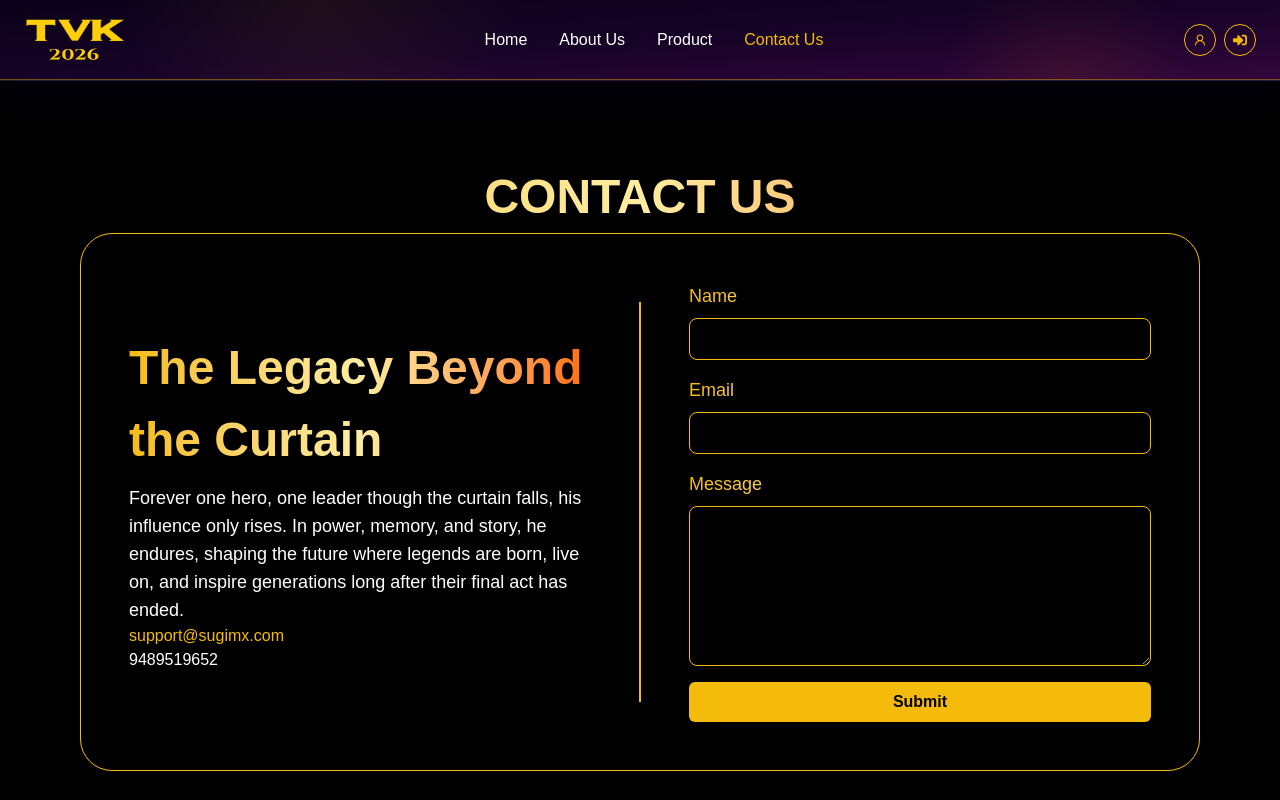
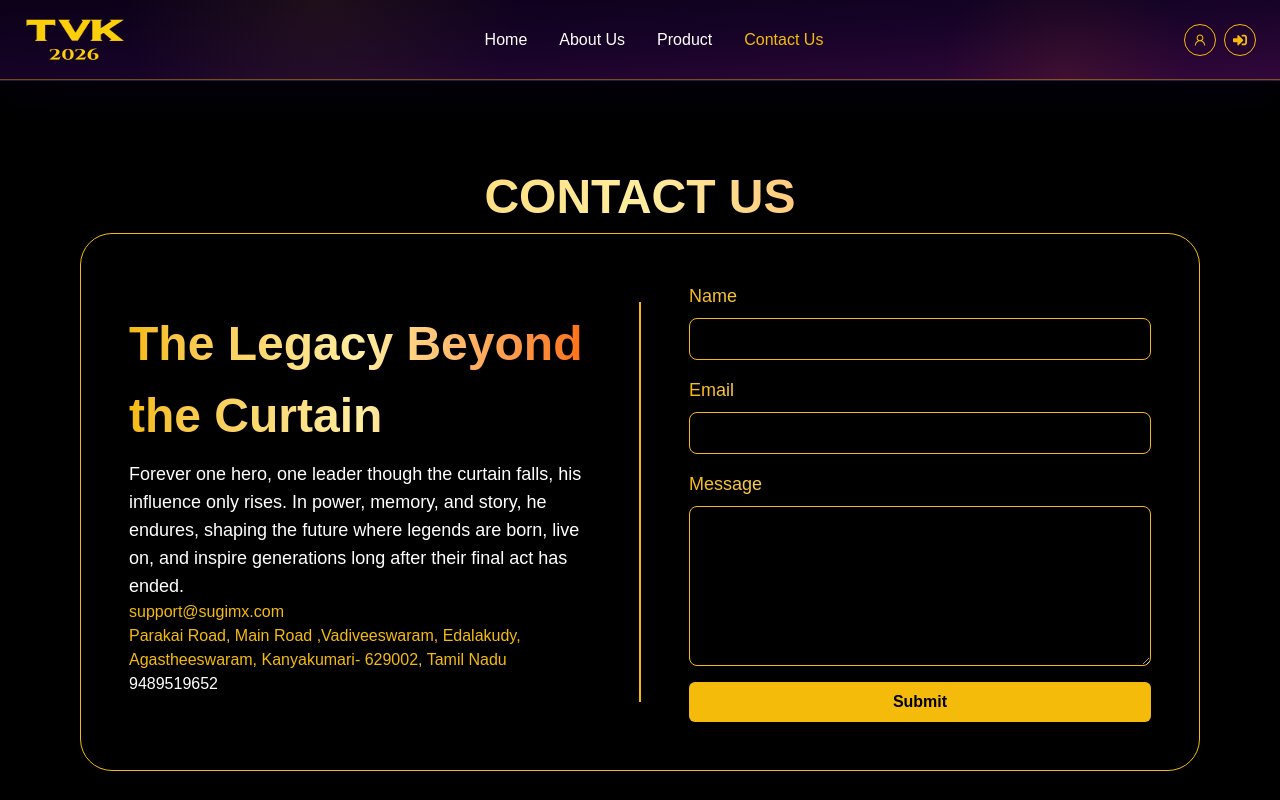
Before and after one commit to sugimx/jananayagan, a Next.js app: page /contact in a window 1280 px wide. Shown: the top 800 px of the page. Built offline with nearby package versions, Linux system fonts and the light colour scheme.

Commit message:
content is changed

```diff
--- a/src/components/layouts/user/ContactUs.tsx
+++ b/src/components/layouts/user/ContactUs.tsx
@@ -93,6 +93,7 @@ const ContactUs = () => {
                         <h1 className=' bg-gradient-to-r from-[#F5BB0B] via-[#FFED9F] to-[#FF6B00] text-transparent bg-clip-text text-[1.2rem] font-semibold mb-2 text-center md:text-start md:text-[3rem]'>The Legacy Beyond the Curtain</h1>
                         <p className='text-sm md:text-lg text-[#fff]'>Forever one hero, one leader though the curtain falls, his influence only rises. In power, memory, and story, he endures, shaping the future where legends are born, live on, and inspire generations long after their final act has ended.</p>
                         <p className='text-[#F5BB0B]'>support@sugimx.com</p>
+                        <p className='text-[#F5BB0B]'>Parakai Road, Main Road ,Vadiveeswaram, Edalakudy, Agastheeswaram, Kanyakumari- 629002, Tamil Nadu</p>
                         <p className='text-white'>9489519652</p>
                     </div>
                     <div className="md:flex h-100 hidden">
```
